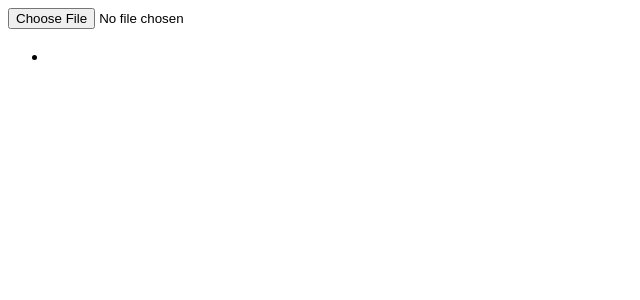
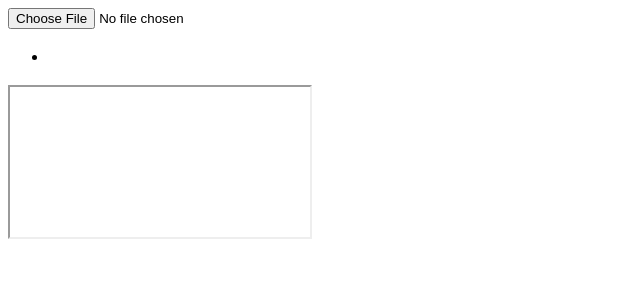
Before and after one commit to minakov/api-pxflux-xyz, a Nuxt app in the folder packages/web/: page / in a window 1280 px wide. Shown: the top 300 px of the page, without its empty margins (0-640 px from the left). Built offline with nearby package versions, Linux system fonts and the light colour scheme.

Commit message:
Add sandbox preview

```diff
--- a/packages/web/package.json
+++ b/packages/web/package.json
@@ -3,7 +3,7 @@
   "private": true,
   "scripts": {
     "build": "NITRO_PRESET=cloudflare_pages nuxt build",
-    "dev": "nuxt dev",
+    "dev": "HOST=0.0.0.0 nuxt dev",
     "generate": "nuxt generate",
     "preview": "nuxt preview",
     "prepublish": "npm run build",
--- a/packages/web/src/components/Preview/SandboxPreview.vue
+++ b/packages/web/src/components/Preview/SandboxPreview.vue
@@ -1,35 +1,76 @@
-<template>
-  <iframe sandbox="allow-scripts allow-same-origin" />
-</template>
+<script>
+import { unzipFile } from './lib/files'
 
-<script>
 export default {
   name: 'SandboxPreview',
   props: {
-    files: { type: Array, default: () => [] }
+    file: { type: File, default: null }
   },
 
-  data () {
+  data() {
     return {
-      worker: null
+      id: '0',
+      worker: null,
+      files: []
     }
   },
 
   watch: {
-    files () {
+    async file() {
+      if (isZip(this.file?.name)) {
+        this.files = await unzipFile(this.file)
+      }
+    },
+    files() {
+      if (this.files && this.worker && this.worker.active) {
+        const id = (Math.random() * 1000000).toFixed(0)
 
+        // send sandbox URL to worker
+        this.worker.active.postMessage({
+          type: 'REGISTER_REFERRER',
+          data: {
+            id,
+            referrer: {
+              base: `${location.origin}/sandbox/preview.html`,
+              root: `${location.origin}/sandbox/`
+            }
+          }
+        })
+
+        // send the data to the service worker
+        this.worker.active.postMessage({
+          type: 'REGISTER_URLS',
+          data: {
+            id,
+            record
+          }
+        })
+
+        this.id = id
+      }
+    },
+    id() {
+      if (this.$refs.iframe && id !== '0') {
+        const previewUrl = `${location.origin}/sandbox/preview.html?id=${id}&fxhash=${hash}`
+        // load the sandbox preview into the iframe, then service workers do the job
+        this.$refs.iframe.src = previewUrl
+      }
     }
   },
 
-  mounted () {
+  mounted() {
     if ('serviceWorker' in navigator) {
       navigator.serviceWorker
         .register('./sandbox/worker.js', { scope: '/sandbox' })
         .then((reg) => {
-          worker = reg
+          this.worker = reg
         })
         .catch(err => console.log(err))
     }
   }
 }
 </script>
+
+<template>
+  <iframe ref="iframe" sandbox="allow-scripts allow-same-origin" />
+</template>
--- a/packages/web/src/components/Preview/lib/files.ts
+++ b/packages/web/src/components/Preview/lib/files.ts
@@ -1,4 +1,4 @@
-import { unzip } from 'unzipit'
+import { unzip, ZipInfo } from 'unzipit'
 
 export const ZIP_MIMES = ['application/zip', 'application/x-zip-compressed', 'multipart/x-zip']
 
@@ -11,20 +11,30 @@ const mimeTypes: Record<string, string> = {
   csv: 'text/csv'
 }
 
+export function isZip(filename: string): boolean {
+  const mime = getMimeType(filename)
+  return mime && ZIP_MIMES.includes(mime)
+}
+
 function getMimeType(filename: string): string | false {
   const ext = filename.split('.').pop()
   return (ext && mimeTypes[ext]) || false
 }
 
 export async function unzipFile(file: File): Promise<Record<string, Blob>> {
-  const { entries } = await unzip(file)
-
   const blobs: Record<string, Blob> = {}
-  for (const name in entries) {
-    const mime = getMimeType(name)
-    blobs[name] = await entries[name].blob(mime || undefined)
+  if (isZip(file.name)) {
+    let info: ZipInfo
+    try {
+      info = await unzip(file)
+    } catch (err) {
+      return {}
+    }
+    for (const name in info.entries) {
+      const mime = getMimeType(name)
+      blobs[name] = await info.entries[name].blob(mime || undefined)
+    }
   }
-
   return blobs
 }
 
@@ -36,8 +46,7 @@ export async function toFileStructure(fileList: FileList): Promise<FileStructure
   const structure: FileStructure = {}
   if (fileList.length === 1) {
     const file = fileList[0]
-    const mime = await getMimeType(file.name)
-    if (mime && ZIP_MIMES.includes(mime)) {
+    if (isZip(file.name)) {
       let fileRecords: Record<string, Blob>
       try {
         fileRecords = await unzipFile(file)
--- a/packages/web/src/pages/index.vue
+++ b/packages/web/src/pages/index.vue
@@ -1,23 +1,29 @@
 <script>
 import FileList from '~/components/Preview/FileList.vue'
+import SandboxPreview from '~/components/Preview/SandboxPreview.vue'
 
 export default {
   name: 'IndexPage',
   components: {
-    FileList
+    FileList,
+    SandboxPreview
   },
 
   data() {
     return {
-      files: []
+      files: [],
+      file: null
     }
   },
 
   methods: {
     onFiles(e) {
-      this.files = Array.from(e.target.files)
-      console.log('onFiles', this.files)
+      const files = Array.from(e.target.files)
       e.target.value = ''
+      if (files.length === 1) {
+        this.file = files[0]
+      }
+      this.files = files
     }
   }
 }
@@ -27,5 +33,6 @@ export default {
   <div>
     <input type="file" accept="application/zip, application/x-zip-compressed" @change="onFiles">
     <FileList :files="files" />
+    <SandboxPreview :file="file" />
   </div>
 </template>
```
Also changed, not shown: packages/web/public/sandbox/worker.js (+13 -13 lines), packages/web/src/components/Preview/lib/sandbox.ts (added, +16 -0 lines).
